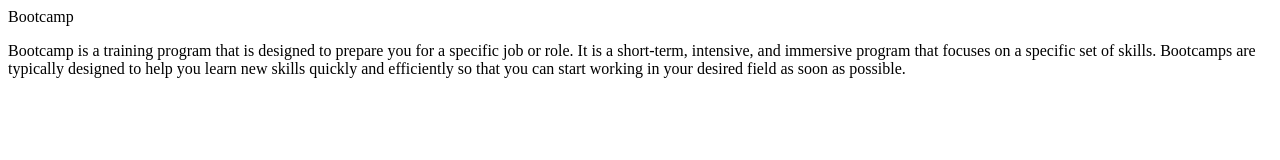
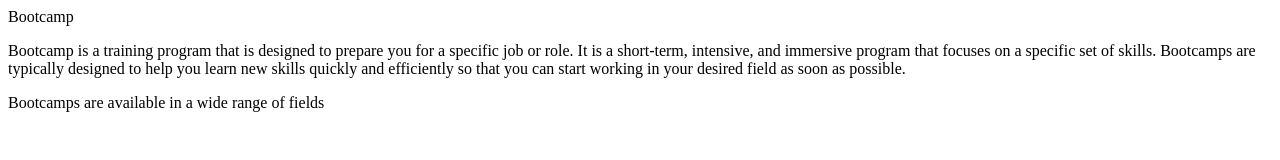
Before and after one commit to DiAmb/bootcamp, a plain HTML site: page index.html in a window 1280 px wide. Drawn offline with Linux system fonts and the light colour scheme.

Commit message:
add description

```diff
--- a/index.html
+++ b/index.html
@@ -13,6 +13,7 @@
         intensive, and immersive program that focuses on a specific set of skills. Bootcamps are typically designed to
         help you learn new skills quickly and efficiently so that you can start working in your desired field as soon as
         possible.</p>
+    <p>Bootcamps are available in a wide range of fields</p>
 
 </body>
 
```
